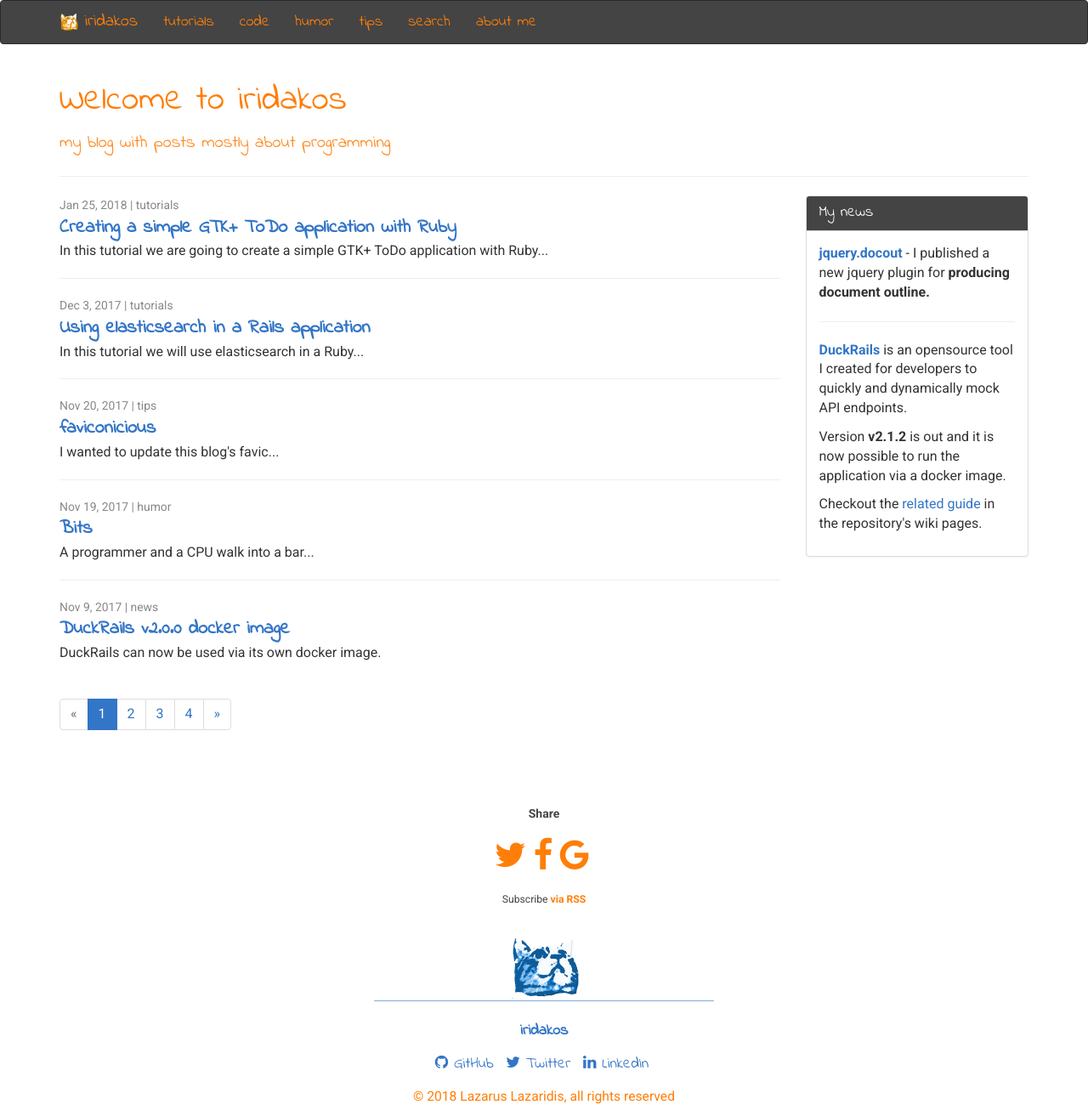
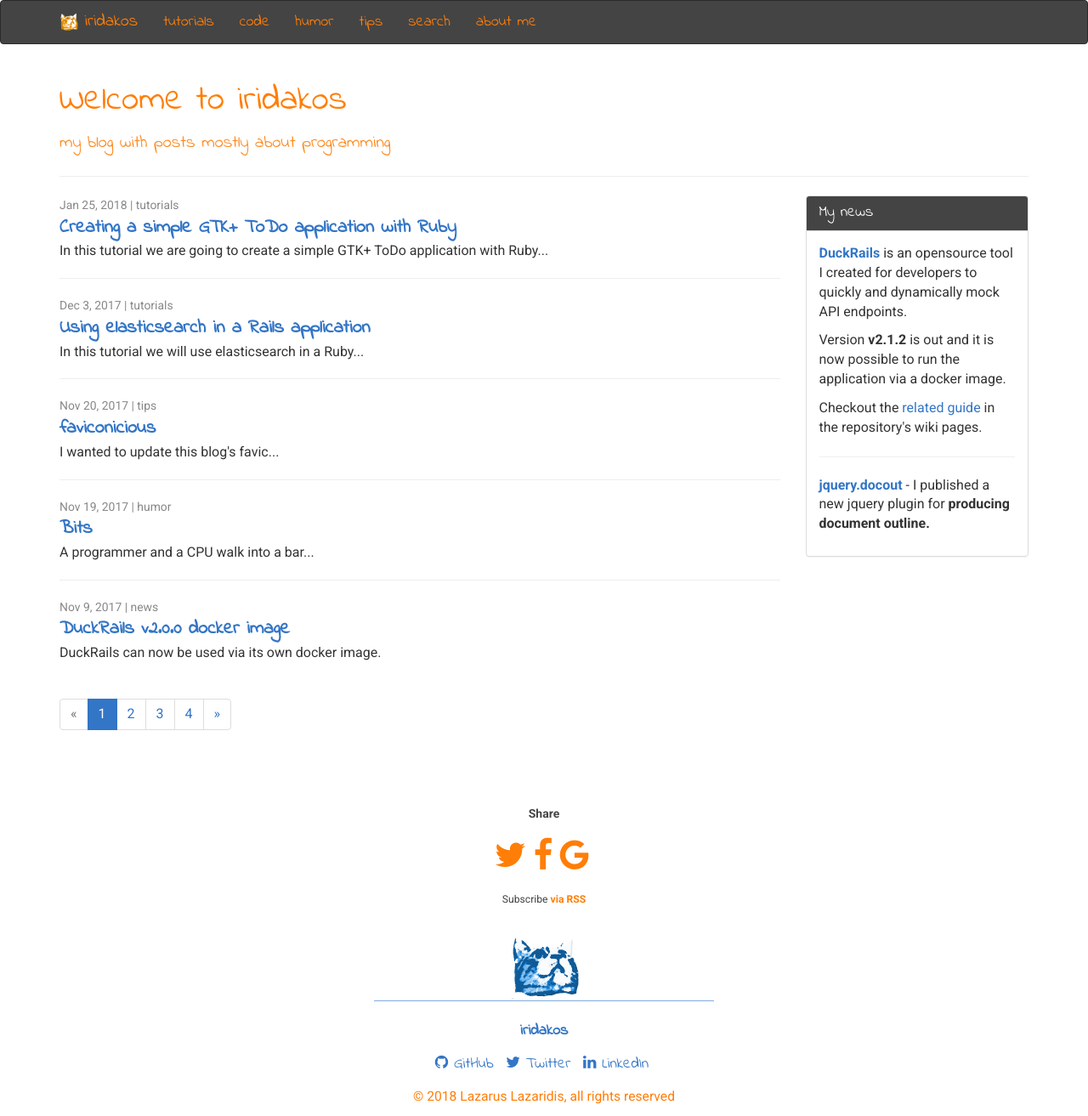
Before and after one commit to iridakos/iridakos.github.io, a Jekyll site: the page built from index.html, in a window 1280 px wide. Shown: the whole page at 85% size. Built offline with Jekyll 4.4.1, drawn with Linux system fonts in a browser that asks for light colours; nearby versions of some CDN libraries; the list of posts is cut into pages by our own code; comment, search, counter and statistics services are not loaded.

Commit message:
Update news.

```diff
--- a/_includes/news.html
+++ b/_includes/news.html
@@ -4,14 +4,14 @@
     </div>
 
     <div class="panel-body">
-        <p><a href="https://github.com/iridakos/jquery.docout" target="_blank"><strong>jquery.docout</strong></a> - I published a new jquery plugin for <strong>producing document outline.</strong></p>
+      <p><strong><a href="https://github.com/iridakos/duckrails">DuckRails</a></strong> is an opensource tool I created for developers to quickly and dynamically mock API endpoints.</p>
 
-        <hr/>
+      <p>Version <strong>v2.1.2</strong> is out and it is now possible to run the application via a docker image.</p>
 
-        <p><strong><a href="https://github.com/iridakos/duckrails">DuckRails</a></strong> is an opensource tool I created for developers to quickly and dynamically mock API endpoints.</p>
+      <p>Checkout the <a href="https://github.com/iridakos/duckrails/wiki/Setup-DuckRails-via-Docker" target="_blank">related guide</a> in the repository's wiki pages.</p>
 
-        <p>Version <strong>v2.1.2</strong> is out and it is now possible to run the application via a docker image.</p>
+      <hr/>
 
-        <p>Checkout the <a href="https://github.com/iridakos/duckrails/wiki/Setup-DuckRails-via-Docker" target="_blank">related guide</a> in the repository's wiki pages.</p>
+      <p><a href="https://github.com/iridakos/jquery.docout" target="_blank"><strong>jquery.docout</strong></a> - I published a new jquery plugin for <strong>producing document outline.</strong></p>
     </div>
 </div>
```
